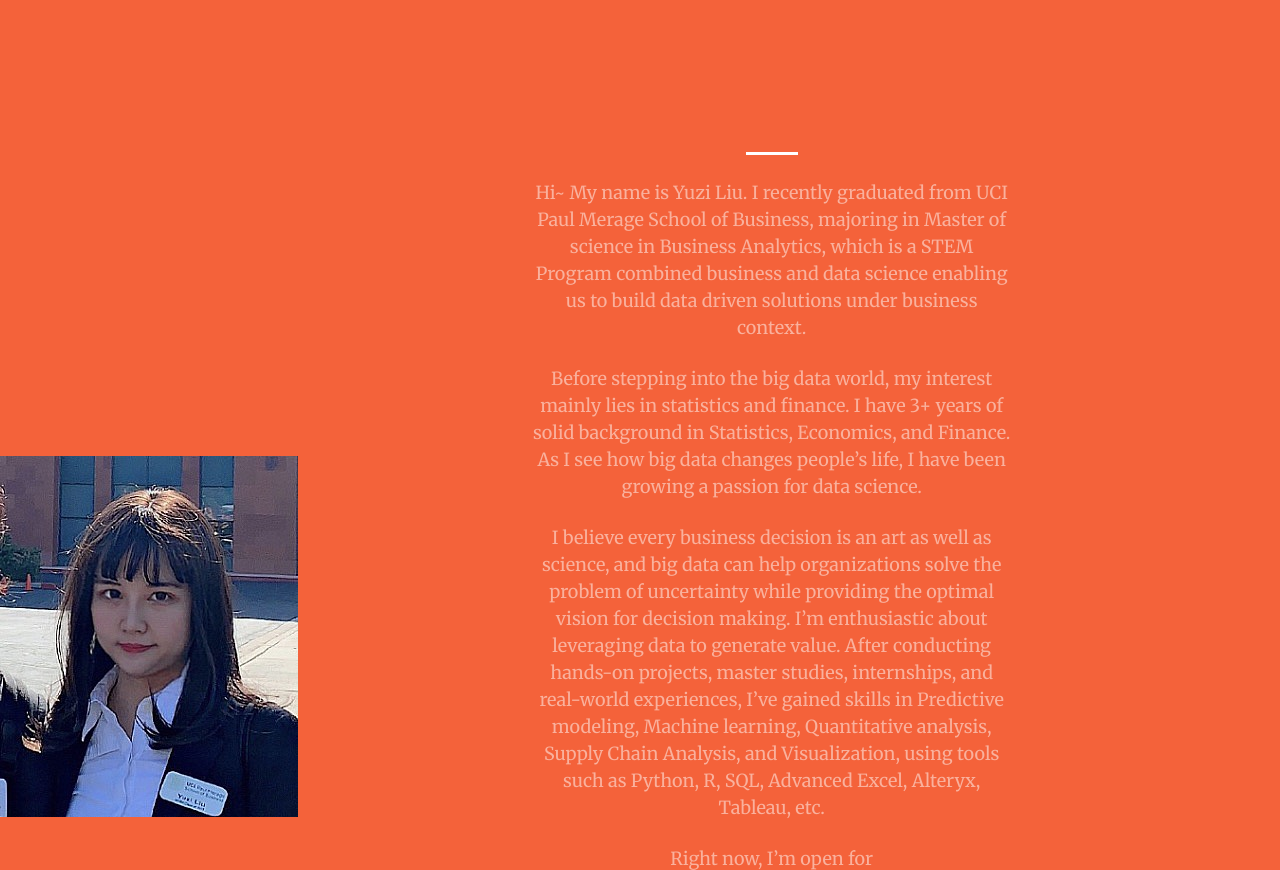
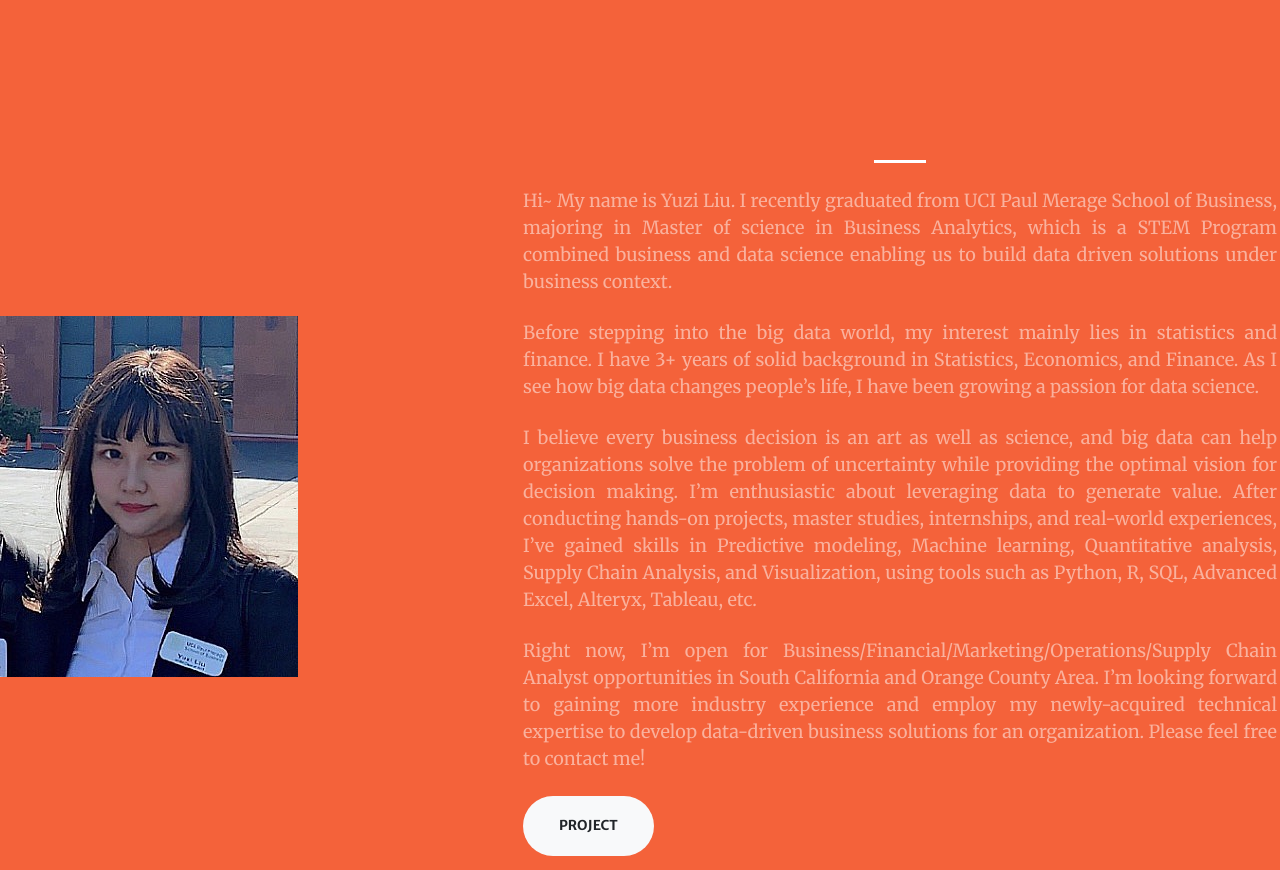
Before and after one commit to Yuzi-Liu/Yuzi-Liu.github.io, a website with bundled scripts: page index.html in a window 1280 px wide. Shown: the part 800-1670 px from the top of the page. Built offline with nearby package versions, Linux system fonts and the light colour scheme.

Commit message:
Update index.html

```diff
--- a/index.html
+++ b/index.html
@@ -79,9 +79,9 @@
         <td width="500" height="500"><img src="img/yl.JPG" class="img-responsive" alt="" style="margin :auto"></td>
       <td width="800" height="500"><font size="4"><div align="justify">
 
-   <div class="container">
+   <div class="container-fluid">
     <div class="d-flex flex-row">
-      <div class="col-lg-8 text-center">
+      <div class="p-2">
 
         <hr class="divider light my-4">
         <p class="text-white-50 mb-4">    Hi~ My name is Yuzi Liu. I recently graduated from UCI Paul Merage School of Business, majoring in Master of science in Business Analytics, which is a STEM Program combined business and data science enabling us to build data driven solutions under business context.  </p>
```
